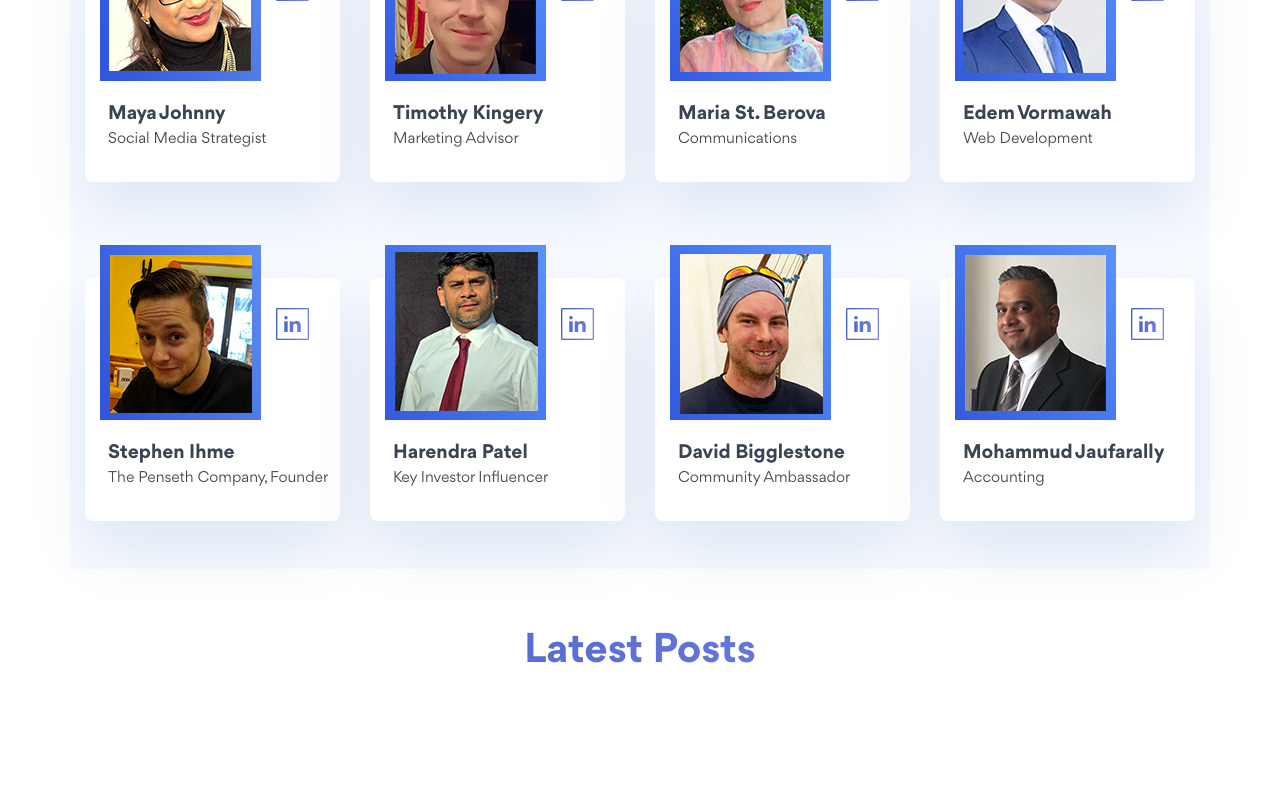
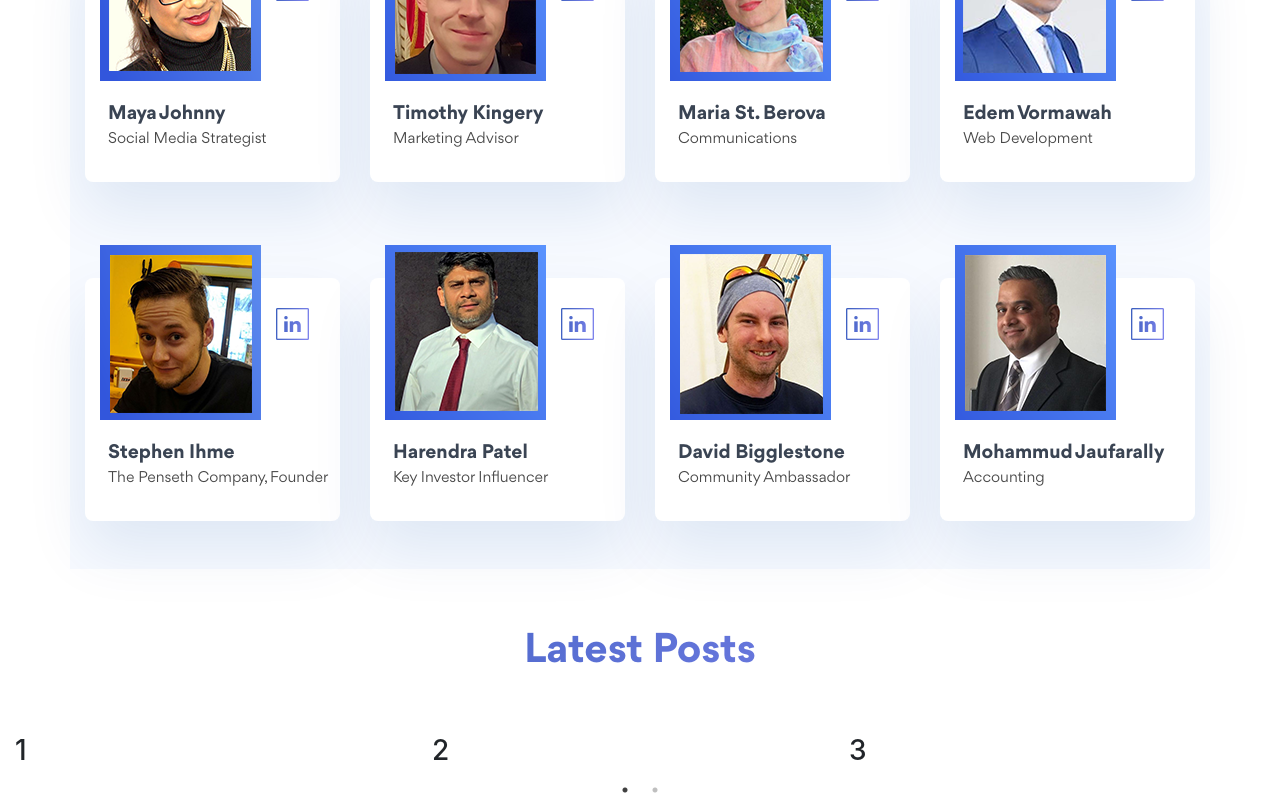
Before and after one commit to cassidypignatello/xcoynz, a React (Create React App) app: page / in a window 1280 px wide. Shown: the part 6737-7537 px from the top of the page. Before the commit the page ends 7471 px from the top, so only its background shows below. Built offline with nearby package versions, Linux system fonts and the light colour scheme.

Commit message:
installs react-slick and dependencies

```diff
--- a/package.json
+++ b/package.json
@@ -8,7 +8,9 @@
     "react-bootstrap": "^1.0.0-beta.8",
     "react-dom": "^16.8.6",
     "react-modal-video": "^1.2.2",
-    "react-scripts": "2.1.8"
+    "react-scripts": "2.1.8",
+    "react-slick": "^0.24.0",
+    "slick-carousel": "^1.8.1"
   },
   "scripts": {
     "start": "react-scripts start",
--- a/src/components/Blog/Blog.js
+++ b/src/components/Blog/Blog.js
@@ -1,9 +1,17 @@
 import React, { Component } from 'react'
 import { Container, Row, Col } from 'react-bootstrap'
 import styles from './Blog.module.css'
+import Slider from 'react-slick'
 
 export default class Blog extends Component {
   render() {
+    const settings = {
+      dots: true,
+      infinite: true,
+      speed: 500,
+      slidesToShow: 3,
+      slidesToScroll: 3
+    }
     return (
       <Container
         id='blog'
@@ -14,7 +22,25 @@
           </Col>
         </Row>
         <Row>
-          <Col></Col>
+          <Col>
+            <Slider {...settings}>
+              <div>
+                <h3>1</h3>
+              </div>
+              <div>
+                <h3>2</h3>
+              </div>
+              <div>
+                <h3>3</h3>
+              </div>
+              <div>
+                <h3>4</h3>
+              </div>
+              <div>
+                <h3>5</h3>
+              </div>
+            </Slider>
+          </Col>
         </Row>
       </Container>
     )
--- a/src/components/Blog/Blog.module.css
+++ b/src/components/Blog/Blog.module.css
@@ -1,3 +1,6 @@
+@import "~slick-carousel/slick/slick.css";
+@import "~slick-carousel/slick/slick-theme.css";
+
 .title {
   background-image: linear-gradient(304deg, #8a8af4, #3159b8);
   font-family: 'Gordita';
```
Also changed, not shown: 1 other file (tests, documents, lock files or other folders).
